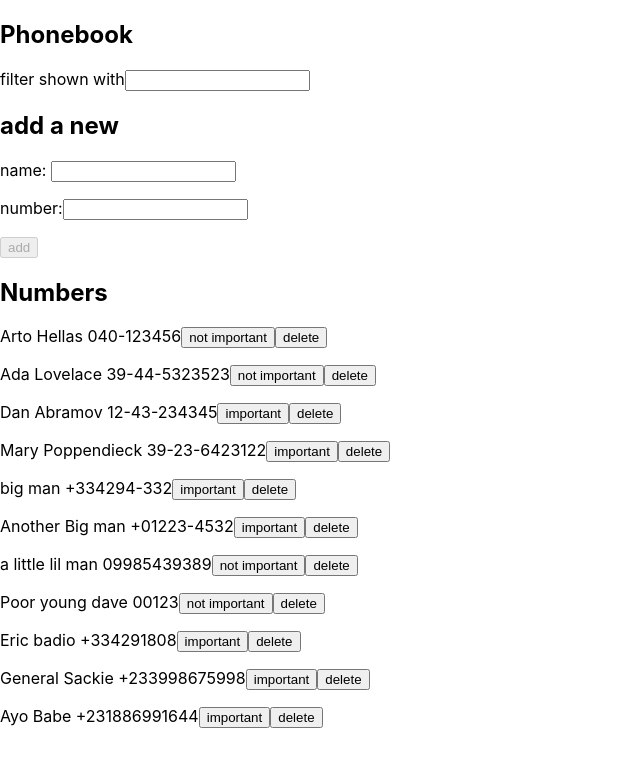
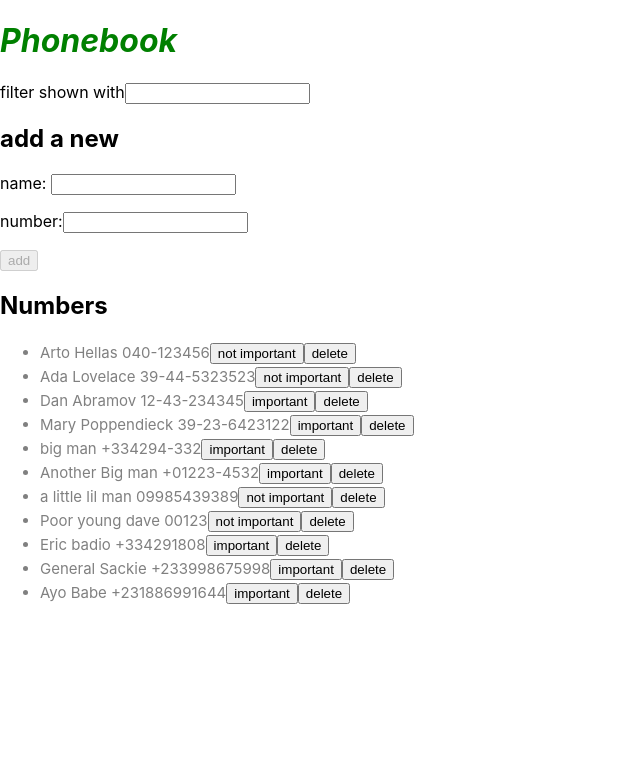
Before and after one commit to xarrijorge/fullstackopen, a React (Create React App) app in the folder part2/phonebook/: page / in a window 1280 px wide. Shown: the top 766 px of the page, without its empty margins (0-640 px from the left). Built offline with nearby package versions, Linux system fonts and the light colour scheme; data requests are answered from the project's data file.

Commit message:
Changed extentions to jsx. Added notification file

```diff
--- a/part2/phonebook/src/App.jsx
+++ b/part2/phonebook/src/App.jsx
@@ -93,7 +93,7 @@ const App = () => {
 
   return (
     <Fragment>
-      <h2> Phonebook </h2>
+      <h1> Phonebook </h1>
       <form>
         <Search search={handleSearch} />
         <AddContact
@@ -104,6 +104,7 @@ const App = () => {
           buttonStatus={buttonStatus}
           handleClick={addContact}
         />
+        <h2> Numbers </h2>
         <ShowContacts people={people} />
       </form>
     </Fragment>
--- a/part2/phonebook/src/components/person.js
+++ b/part2/phonebook/src/components/person.jsx
@@ -3,11 +3,11 @@ import React from 'react';
 const Person = ({person, toggleImportance, removeContact}) =>{
     const label = person.important ? 'not important' : 'important';
     return (
-      <p>
+      <li className="person">
         {person.name} {person.number}
         <button onClick={toggleImportance}>{label}</button>
         <button onClick = {removeContact}>delete</button>
-      </p>
+      </li>
     )
 }
 
--- a/part2/phonebook/src/components/showContacts.js
+++ b/part2/phonebook/src/components/showContacts.jsx
@@ -2,10 +2,9 @@ import React from "react";
 
 const ShowContacts = ({ people }) => {
   return (
-    <div>
-      <h2> Numbers </h2>
-      <div> {people} </div>
-    </div>
+    <ul>
+       {people}
+    </ul>
   );
 };
 
--- a/part2/phonebook/src/index.css
+++ b/part2/phonebook/src/index.css
@@ -11,3 +11,14 @@ code {
   font-family: source-code-pro, Menlo, Monaco, Consolas, "Courier New",
     monospace;
 }
+
+h1{
+  color: green;
+  font-style: italic;
+}
+
+.person{
+  color: grey;
+  font-size: 15px;
+  padding-top: 3px;
+}
```
Also changed, not shown: part2/phonebook/src/components/notification.jsx (added, +15 -0 lines), part2/phonebook/src/components/addContact.jsx (renamed from part2/phonebook/src/components/addContact.js), part2/phonebook/src/components/search.jsx (renamed from part2/phonebook/src/components/search.js).
